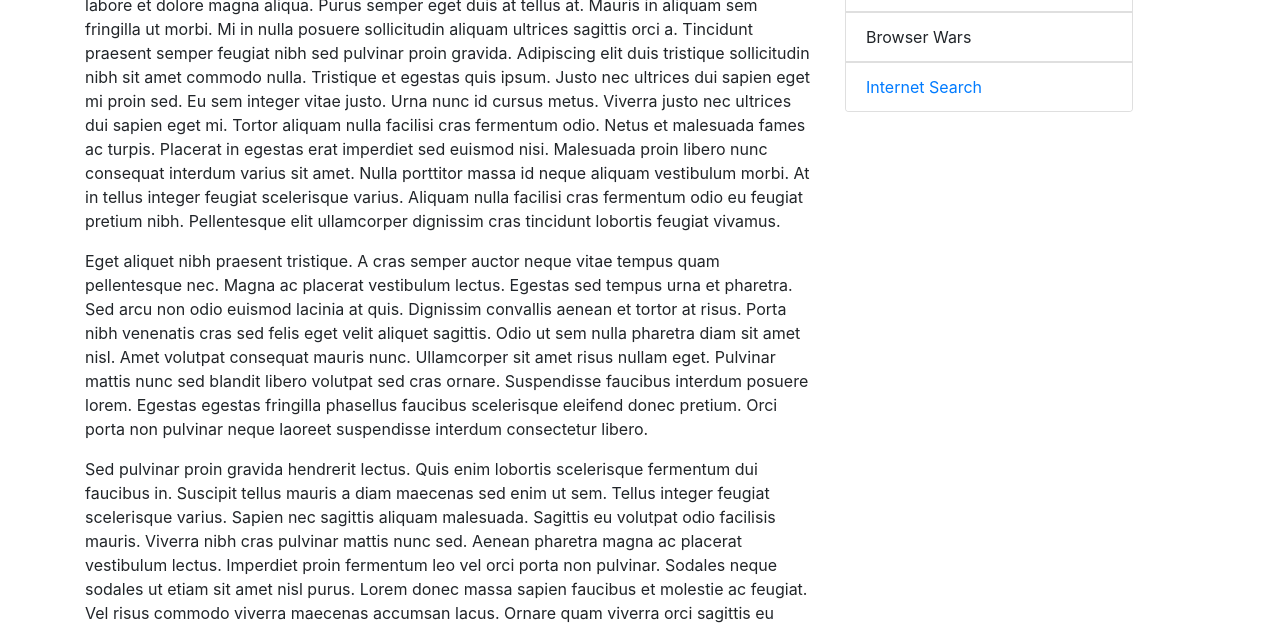
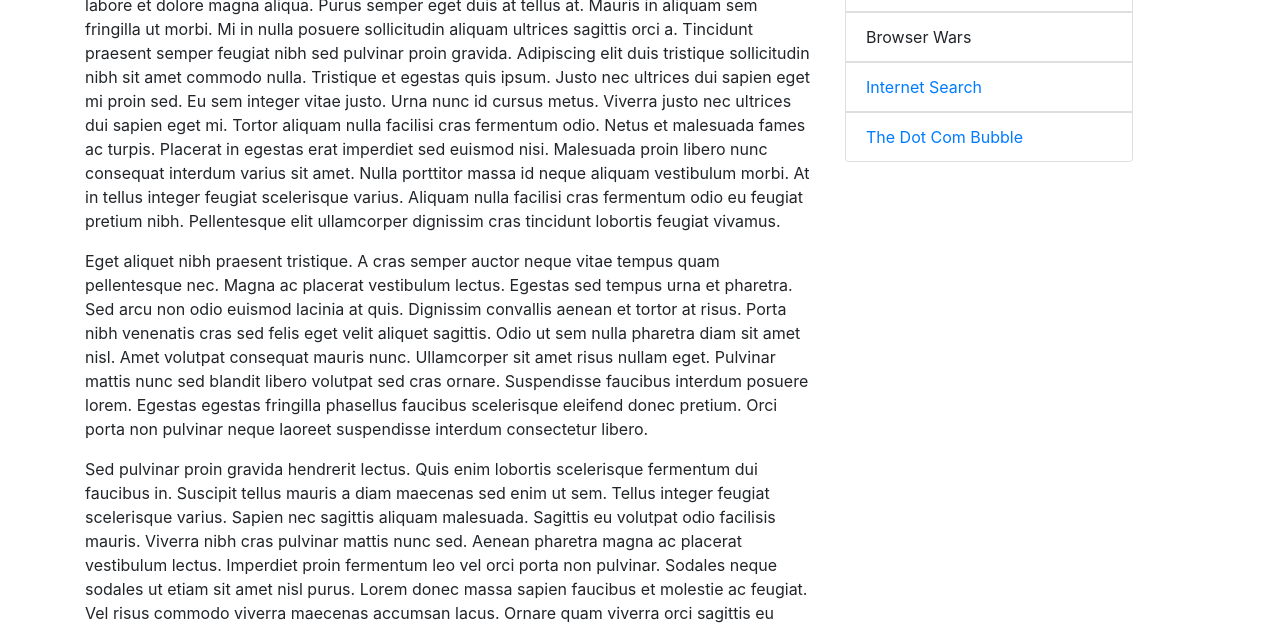
Before and after one commit to er257/HistoryOfTheInternet, a plain HTML site: page browser_wars.html in a window 1280 px wide. Shown: the part 167-795 px from the top of the page. Drawn offline with nearby package versions, Linux system fonts and the light colour scheme.

Commit message:
Task: Added link to "dot_com_bubble.html" in all cards Task: Changed text on card from "Dot Com Bubble" to "The Dot Com Bubble"

```diff
--- a/browser_wars.html
+++ b/browser_wars.html
@@ -110,6 +110,11 @@
                             <a href="internet_search.html">Internet Search</a>
                         </li>
                     </ul>
+                    <ul class="list-group list-group-flush">
+                        <li class="list-group-item">
+                            <a href="dot_com_bubble.html">The Dot Com Bubble</a>
+                        </li>
+                    </ul>
                 </div>
             </div>
         </div>
```
Also changed, not shown: dot_com_bubble.html (+1 -1 lines), internet_search.html (+5 -0 lines), invention.html (+5 -0 lines).
